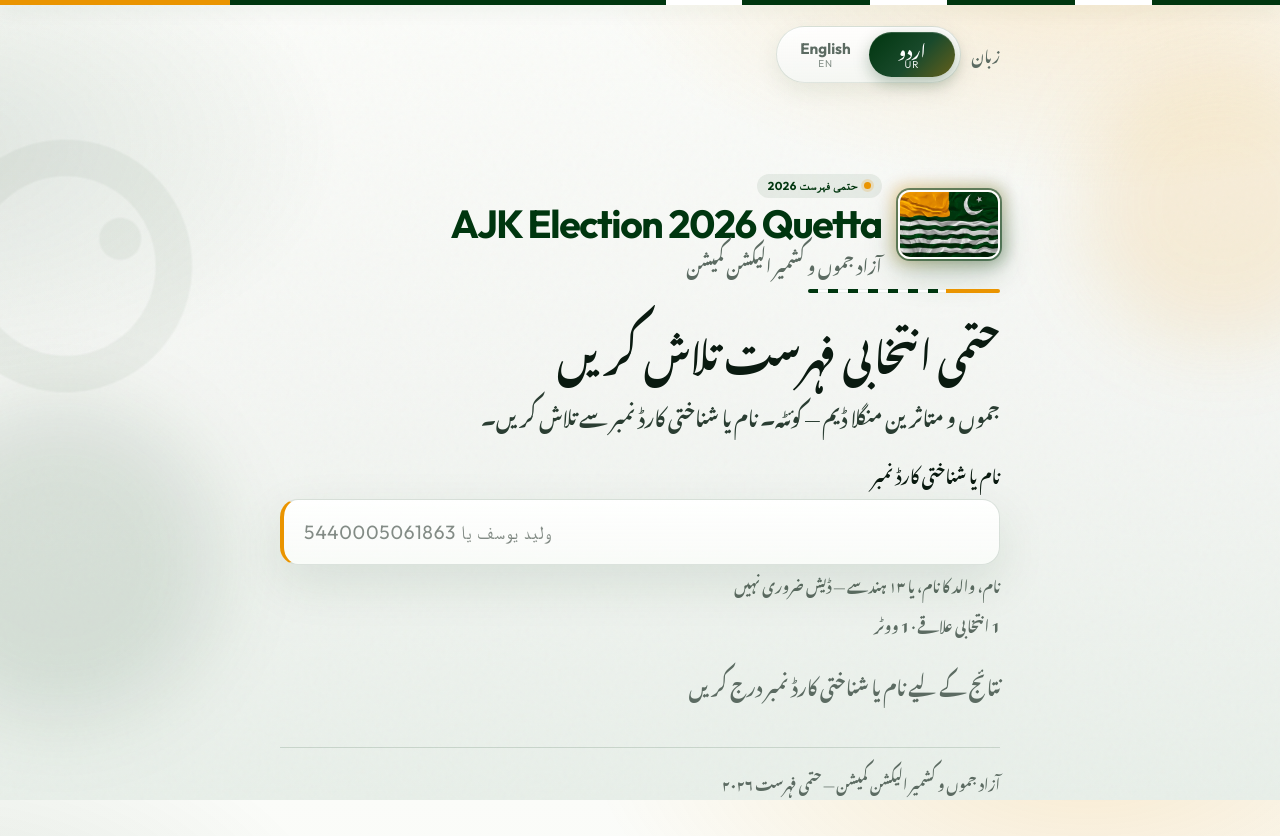
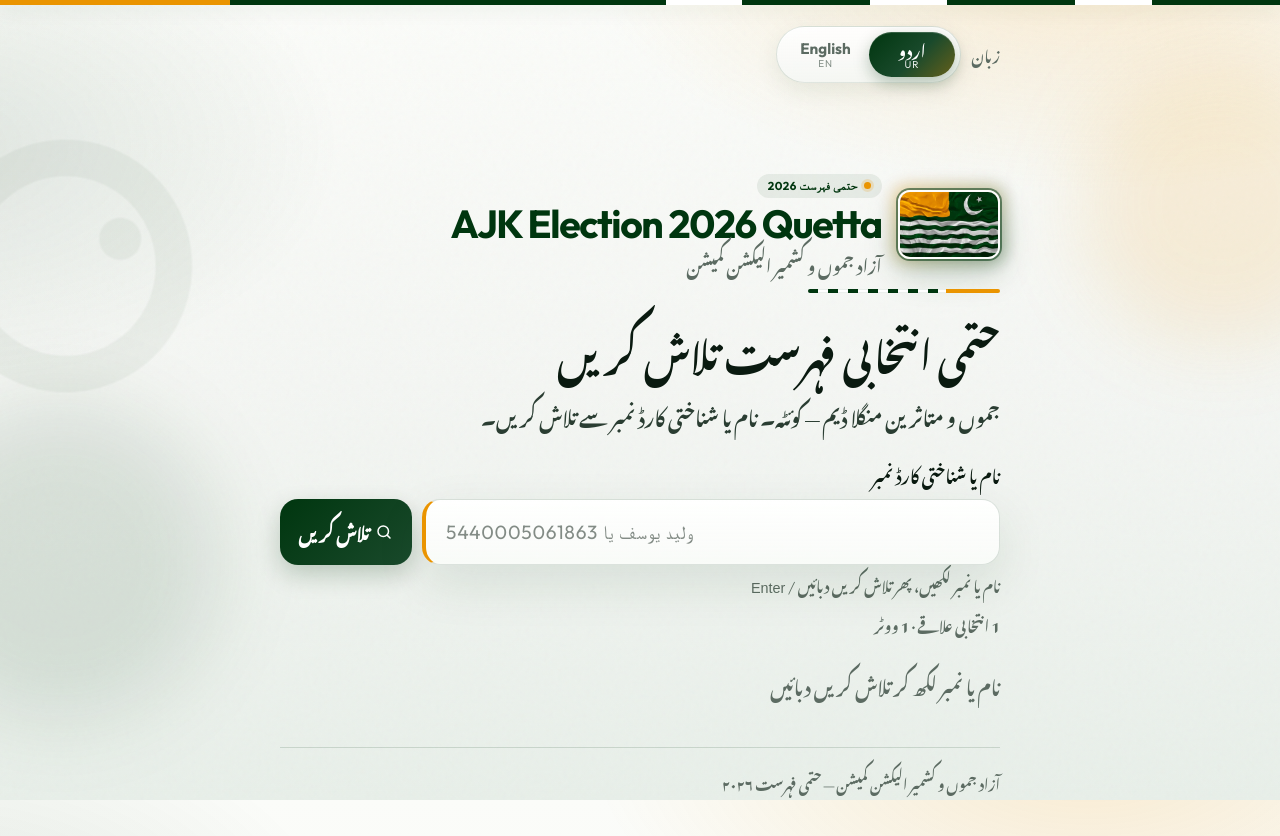
Before and after one commit to LumiProj/ajk, a Next.js app: page / in a window 1280 px wide. Built offline with nearby package versions, Linux system fonts and the light colour scheme; a web font is replaced by a local one.

Commit message:
Run voter search only on Search button or Enter.
Stop live filtering while typing and add a clear submit control.

Co-authored-by: Cursor <cursoragent@cursor.com>

```diff
--- a/app/globals.css
+++ b/app/globals.css
@@ -438,6 +438,61 @@ button:first-child .lang-primary {
   display: flex;
   flex-direction: column;
   gap: 0.55rem;
+}
+
+.search-row {
+  display: flex;
+  align-items: stretch;
+  gap: 0.65rem;
+}
+
+.search-row .search-field {
+  flex: 1;
+  min-width: 0;
+}
+
+.search-submit {
+  display: inline-flex;
+  align-items: center;
+  justify-content: center;
+  gap: 0.4rem;
+  border: 0;
+  border-radius: var(--radius);
+  padding: 0 1.15rem;
+  min-width: 7.5rem;
+  background: linear-gradient(135deg, var(--flag-green), #1a4a2c);
+  color: var(--flag-white);
+  font-weight: 650;
+  font-size: 0.95rem;
+  cursor: pointer;
+  box-shadow: 0 10px 24px rgba(0, 54, 15, 0.22);
+  transition: transform 0.2s ease, box-shadow 0.2s ease;
+  white-space: nowrap;
+}
+
+.search-submit:hover {
+  transform: translateY(-1px);
+  box-shadow: 0 12px 28px rgba(0, 54, 15, 0.28);
+}
+
+.search-submit:active {
+  transform: translateY(0);
+}
+
+.search-submit .urdu-text {
+  font-size: 1.05rem;
+  line-height: 1.4;
+}
+
+@media (max-width: 560px) {
+  .search-row {
+    flex-direction: column;
+  }
+
+  .search-submit {
+    min-height: 3.1rem;
+    width: 100%;
+  }
 }
 
 .search-label {
--- a/components/ResultList.tsx
+++ b/components/ResultList.tsx
@@ -9,14 +9,14 @@ type Props = {
   results: VoterRecord[];
   query: string;
   lang: Lang;
+  hasSearched: boolean;
 };
 
-export function ResultList({ results, query, lang }: Props) {
+export function ResultList({ results, query, lang, hasSearched }: Props) {
   const isUr = lang === "ur";
   const trimmed = query.trim();
-  const active = isActiveSearch(trimmed);
 
-  if (!trimmed) {
+  if (!hasSearched) {
     return (
       <motion.p
         className="status-msg"
@@ -25,18 +25,18 @@ export function ResultList({ results, query, lang }: Props) {
         key="idle"
       >
         {isUr
-          ? "نتائج کے لیے نام یا شناختی کارڈ نمبر درج کریں"
-          : "Enter a name or CNIC number to see results"}
+          ? "نام یا نمبر لکھ کر تلاش کریں دبائیں"
+          : "Enter a name or CNIC, then press Search"}
       </motion.p>
     );
   }
 
-  if (!active) {
+  if (!isActiveSearch(trimmed)) {
     return (
       <motion.p
-        className="status-msg"
-        initial={{ opacity: 0 }}
-        animate={{ opacity: 1 }}
+        className="status-msg status-empty"
+        initial={{ opacity: 0, y: 8 }}
+        animate={{ opacity: 1, y: 0 }}
         key="short"
       >
         {isUr
--- a/components/SearchBox.tsx
+++ b/components/SearchBox.tsx
@@ -7,10 +7,11 @@ import { formatCnicInput, isCnicQuery } from "@/lib/search";
 type Props = {
   value: string;
   onChange: (value: string) => void;
+  onSearch: () => void;
   lang: Lang;
 };
 
-export function SearchBox({ value, onChange, lang }: Props) {
+export function SearchBox({ value, onChange, onSearch, lang }: Props) {
   const isUr = lang === "ur";
   const cnicMode = isCnicQuery(value) || value === "";
 
@@ -24,17 +25,23 @@ export function SearchBox({ value, onChange, lang }: Props) {
   }
 
   return (
-    <motion.div
+    <motion.form
       className="search-box"
       initial={{ opacity: 0, y: 16 }}
       animate={{ opacity: 1, y: 0 }}
       transition={{ duration: 0.55, delay: 0.25, ease: [0.22, 1, 0.36, 1] }}
+      onSubmit={(e) => {
+        e.preventDefault();
+        onSearch();
+      }}
     >
       <label htmlFor="voter-search" className="search-label">
         <span className={isUr ? "urdu-text" : "en-text"}>
           {isUr ? "نام یا شناختی کارڈ نمبر" : "Name or CNIC number"}
         </span>
       </label>
+
+      <div className="search-row">
         <div className="search-field">
           <input
             id="voter-search"
@@ -42,7 +49,9 @@ export function SearchBox({ value, onChange, lang }: Props) {
             type="text"
             inputMode={cnicMode && value.length > 0 ? "numeric" : "text"}
             autoComplete="off"
-          placeholder={isUr ? "ولید یوسف یا 5440005061863" : "Waleed Yousaf or 5440005061863"}
+            placeholder={
+              isUr ? "ولید یوسف یا 5440005061863" : "Waleed Yousaf or 5440005061863"
+            }
             value={value}
             onChange={(e) => handleChange(e.target.value)}
             className="search-input"
@@ -59,11 +68,34 @@ export function SearchBox({ value, onChange, lang }: Props) {
             ×
           </button>
         </div>
+
+        <button type="submit" className="search-submit">
+          <SearchIcon />
+          <span className={isUr ? "urdu-text" : "en-text"}>
+            {isUr ? "تلاش کریں" : "Search"}
+          </span>
+        </button>
+      </div>
+
       <p id="search-hint" className="search-hint">
         {isUr
-          ? "نام، والد کا نام، یا ۱۳ ہندسے — ڈیش ضروری نہیں"
-          : "Search by name, father's name, or 13-digit CNIC"}
+          ? "نام یا نمبر لکھیں، پھر تلاش کریں دبائیں / Enter"
+          : "Type a name or CNIC, then press Search / Enter"}
       </p>
-    </motion.div>
+    </motion.form>
   );
 }
+
+function SearchIcon() {
+  return (
+    <svg width="18" height="18" viewBox="0 0 24 24" fill="none" aria-hidden>
+      <circle cx="11" cy="11" r="7" stroke="currentColor" strokeWidth="2" />
+      <path
+        d="M20 20l-3.5-3.5"
+        stroke="currentColor"
+        strokeWidth="2"
+        strokeLinecap="round"
+      />
+    </svg>
+  );
+}
--- a/components/SearchExperience.tsx
+++ b/components/SearchExperience.tsx
@@ -1,6 +1,6 @@
 "use client";
 
-import { useDeferredValue, useEffect, useRef, useState } from "react";
+import { useEffect, useRef, useState } from "react";
 import Image from "next/image";
 import { motion } from "framer-motion";
 import type { Lang, VoterRecord } from "@/lib/types";
@@ -22,46 +22,65 @@ type Props = {
 
 export function SearchExperience({ voters, stats }: Props) {
   const [lang, setLang] = useState<Lang>("ur");
-  const [query, setQuery] = useState("");
-  const deferredQuery = useDeferredValue(query);
-  const results = searchVoters(voters, deferredQuery);
+  const [draft, setDraft] = useState("");
+  const [submitted, setSubmitted] = useState("");
+  const [hasSearched, setHasSearched] = useState(false);
+  const results = searchVoters(voters, submitted);
   const isUr = lang === "ur";
-  const isSearching = isActiveSearch(deferredQuery);
+  const isSearching = hasSearched && isActiveSearch(submitted);
   const resultsRef = useRef<HTMLDivElement>(null);
 
-  useEffect(() => {
-    const params = new URLSearchParams(window.location.search);
-    const fromCnic = cnicFromSearchParams(params.get("cnic"));
-    const fromName = params.get("q")?.trim() ?? "";
-    if (fromCnic) setQuery(fromCnic);
-    else if (fromName) setQuery(fromName);
-  }, []);
+  function runSearch(next = draft) {
+    const value = next.trim();
+    setDraft(value);
+    setSubmitted(value);
+    setHasSearched(true);
 
-  useEffect(() => {
     const url = new URL(window.location.href);
-    const trimmed = query.trim();
-    if (isCnicQuery(trimmed) && normalizeCnic(trimmed).length >= 5) {
-      url.searchParams.set("cnic", normalizeCnic(trimmed));
+    if (isCnicQuery(value) && normalizeCnic(value).length >= 5) {
+      url.searchParams.set("cnic", normalizeCnic(value));
       url.searchParams.delete("q");
-    } else if (trimmed.length >= 2 && !isCnicQuery(trimmed)) {
-      url.searchParams.set("q", trimmed);
+    } else if (value.length >= 2 && !isCnicQuery(value)) {
+      url.searchParams.set("q", value);
       url.searchParams.delete("cnic");
     } else {
       url.searchParams.delete("cnic");
       url.searchParams.delete("q");
     }
     window.history.replaceState(null, "", url);
-  }, [query]);
+  }
+
+  function clearSearch() {
+    setDraft("");
+    setSubmitted("");
+    setHasSearched(false);
+    const url = new URL(window.location.href);
+    url.searchParams.delete("cnic");
+    url.searchParams.delete("q");
+    window.history.replaceState(null, "", url);
+  }
 
   useEffect(() => {
-    if (!isSearching) return;
+    const params = new URLSearchParams(window.location.search);
+    const fromCnic = cnicFromSearchParams(params.get("cnic"));
+    const fromName = params.get("q")?.trim() ?? "";
+    const initial = fromCnic || fromName;
+    if (initial) {
+      setDraft(initial);
+      setSubmitted(initial);
+      setHasSearched(true);
+    }
+  }, []);
+
+  useEffect(() => {
+    if (!hasSearched) return;
     const node = resultsRef.current;
     if (!node) return;
     const frame = window.requestAnimationFrame(() => {
       node.scrollIntoView({ behavior: "smooth", block: "start" });
     });
     return () => window.cancelAnimationFrame(frame);
-  }, [isSearching, deferredQuery, results.length]);
+  }, [hasSearched, submitted, results.length]);
 
   return (
     <>
@@ -116,7 +135,11 @@ export function SearchExperience({ voters, stats }: Props) {
               aria-hidden
               initial={{ opacity: 0, scaleX: 0.7 }}
               animate={{ opacity: 1, scaleX: 1 }}
-            transition={{ duration: 0.55, delay: 0.05, ease: [0.22, 1, 0.36, 1] }}
+              transition={{
+                duration: 0.55,
+                delay: 0.05,
+                ease: [0.22, 1, 0.36, 1],
+              }}
               style={{ transformOrigin: isUr ? "right center" : "left center" }}
             />
           )}
@@ -155,7 +178,15 @@ export function SearchExperience({ voters, stats }: Props) {
             </>
           )}
 
-        <SearchBox value={query} onChange={setQuery} lang={lang} />
+          <SearchBox
+            value={draft}
+            onChange={(value) => {
+              setDraft(value);
+              if (!value) clearSearch();
+            }}
+            onSearch={() => runSearch()}
+            lang={lang}
+          />
 
           <motion.p
             className="meta-line"
@@ -169,7 +200,12 @@ export function SearchExperience({ voters, stats }: Props) {
           </motion.p>
 
           <div ref={resultsRef} className="results-anchor" tabIndex={-1}>
-          <ResultList results={results} query={deferredQuery} lang={lang} />
+            <ResultList
+              results={results}
+              query={submitted}
+              lang={lang}
+              hasSearched={hasSearched}
+            />
           </div>
         </main>
 
```
Lines whose indentation alone changed are shown as unchanged.
